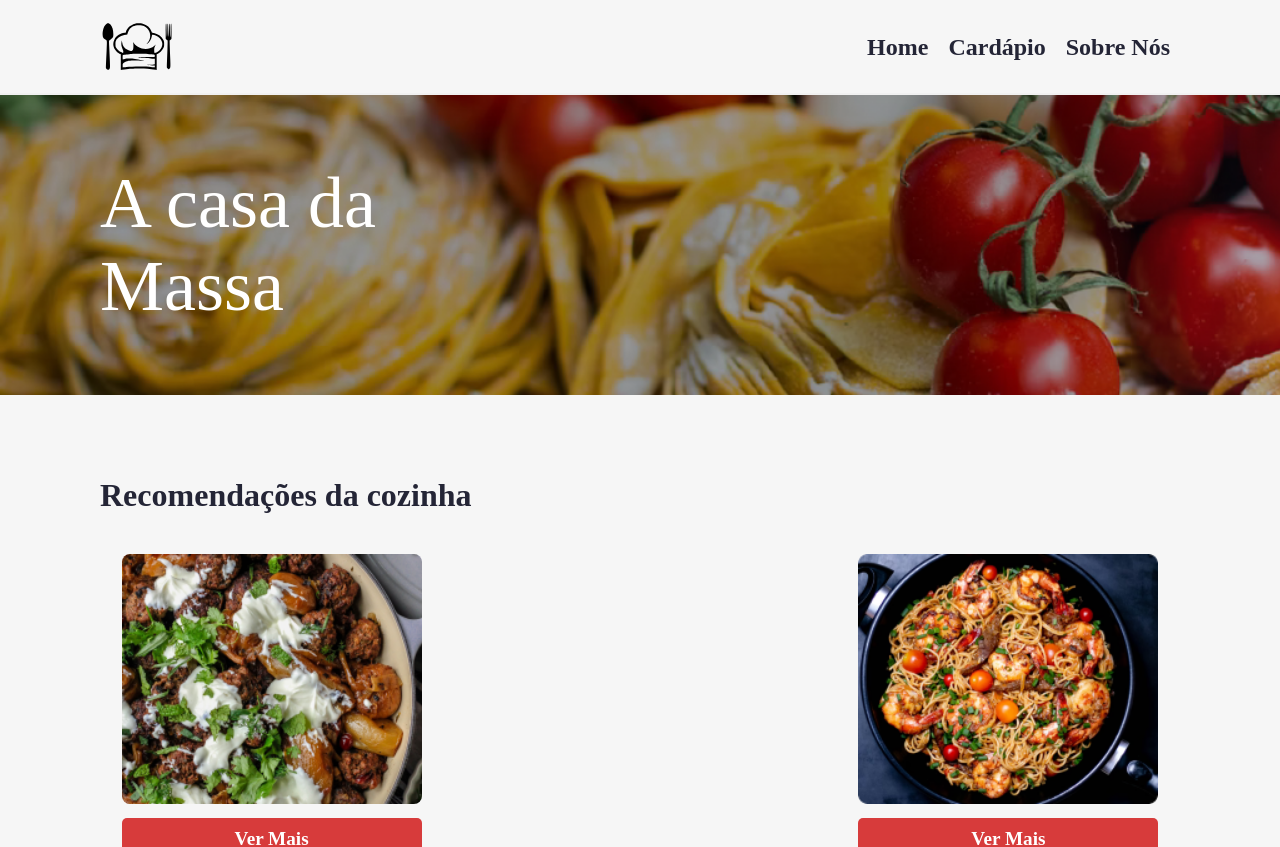
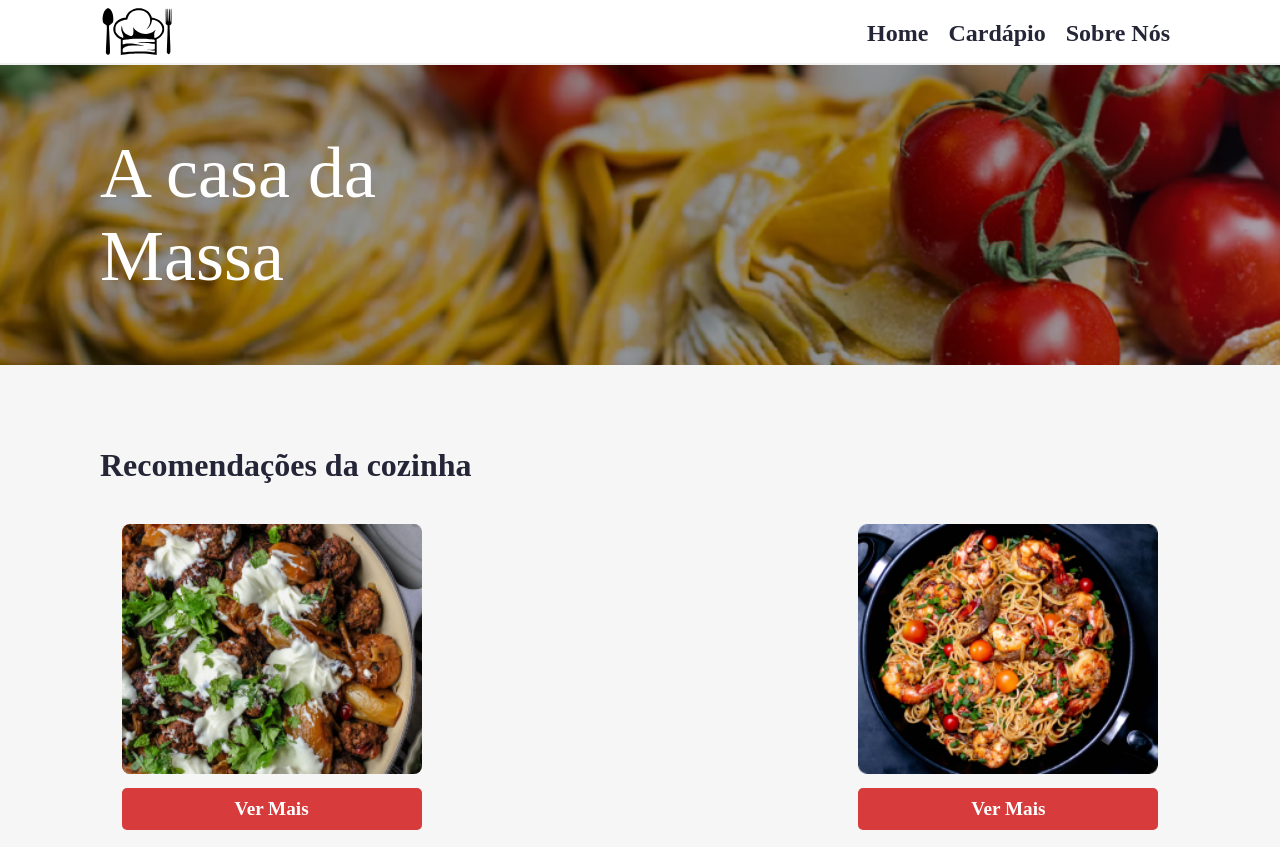
Before and after one commit to GHLFernandes/gf-pastas, a React (Create React App) app: page / in a window 1280 px wide. Shown: the top 847 px of the page. Built offline with nearby package versions, Linux system fonts and the light colour scheme; a web font is replaced by a local one.

Commit message:
feat: component ScrollToTop & nav style

```diff
--- a/public/index.html
+++ b/public/index.html
@@ -4,7 +4,7 @@
 <head>
     <meta charset="utf-8" />
     <link rel="icon" href="%PUBLIC_URL%/favicon.ico" />
-    <meta name="viewport" content="width=device-width, initial-scale=1, user-scalable=0;" />
+    <meta name="viewport" content="width=device-width, initial-scale=1, user-scalable=0" />
     <meta name="description" content="GF Pastas - A Casa da Massa" />
     <link rel="preconnect" href="https://fonts.googleapis.com" />
     <link rel="preconnect" href="https://fonts.gstatic.com" />
--- a/src/components/Header/index.tsx
+++ b/src/components/Header/index.tsx
@@ -14,6 +14,7 @@ const StyledHeader = styled.header`
   height: 300px;
   padding: 0 ${style.hPadding};
   position: relative;
+  margin-top: 65px;
 
   ::before {
     position: absolute;
--- a/src/components/NavigationBar/Burger.tsx
+++ b/src/components/NavigationBar/Burger.tsx
@@ -12,7 +12,6 @@ const StyledDiv = styled.div`
     display: flex;
     justify-content: space-around;
     flex-flow: column nowrap;
-
     z-index: 20;
   }
 `;
@@ -21,7 +20,7 @@ const StyledBurger = styled.div<Props>`
   width: 2rem;
   height: 2rem;
   position: fixed;
-  top: 30px;
+  top: 20px;
   right: 30px;
   z-index: 20;
   display: none;
--- a/src/components/NavigationBar/RightNav.tsx
+++ b/src/components/NavigationBar/RightNav.tsx
@@ -14,6 +14,7 @@ const List = styled.ul<Props>`
     list-style: none;
     display: flex;
     flex-flow: row nowrap;
+    margin-top: 2px;
 
     li {
       padding: 18px 10px;
--- a/src/components/NavigationBar/index.tsx
+++ b/src/components/NavigationBar/index.tsx
@@ -1,4 +1,4 @@
-import React from 'react';
+import React, {useState, useEffect} from 'react';
 import { Link } from 'react-router-dom';
 import { ReactComponent as Logo} from '@/assets/img/logo.svg';
 import styled from 'styled-components';
@@ -8,46 +8,44 @@ import Burger from './Burger';
 import routes from '@/_routes';
 
 const Nav = styled.nav`
+    position: fixed;
+    top: 0;
 	padding: 0 ${style.hPadding};
 	width: 100%;
-	height: 95px;
+	height: 65px;
 	border-bottom: 2px solid #f1f1f1;
 	display: flex;
 	justify-content: space-between;
+	z-index: 99;
+	background-color: ${style.color.white};
 
-	.logo {
-		margin-top: 20px ;
-	}
 
 	@media (max-width: ${bp.mobile}) {
-		padding: 20px ${style.hPadding_mobile};
+		padding: 2px ${style.hPadding_mobile};
 
 		.logo {
-			margin-top: 0px ;
+			margin-top: 0px;
 			padding-letf: 20px
 		}
 	}
 	@media (min-width: ${bp.desktop_xsm}) and (max-width: ${bp.desktop_sm}) {
 		padding: 0 ${style.hPadding_sm};
 
-		.logo {
-			margin-top: 20px ;
-		}
 	}
 	@media (min-width: ${bp.desktop_sm}) and (max-width: ${bp.desktop_md}) {
 		padding: 0px ${style.hPadding_md};
+	}
 
-		.logo {
-			margin-top: 20px ;
-		}
+	.logo {
+		margin-top: 5px;
 	}
 `;
 
 const Navbar = () => {
 	return (
 		<Nav>
-			<Link to={routes[0].to}>
-				<Logo className='logo'/>
+			<Link to={routes[0].to} className='logo'>
+				<Logo />
 			</Link>
 			<Burger />
 		</Nav>
```
